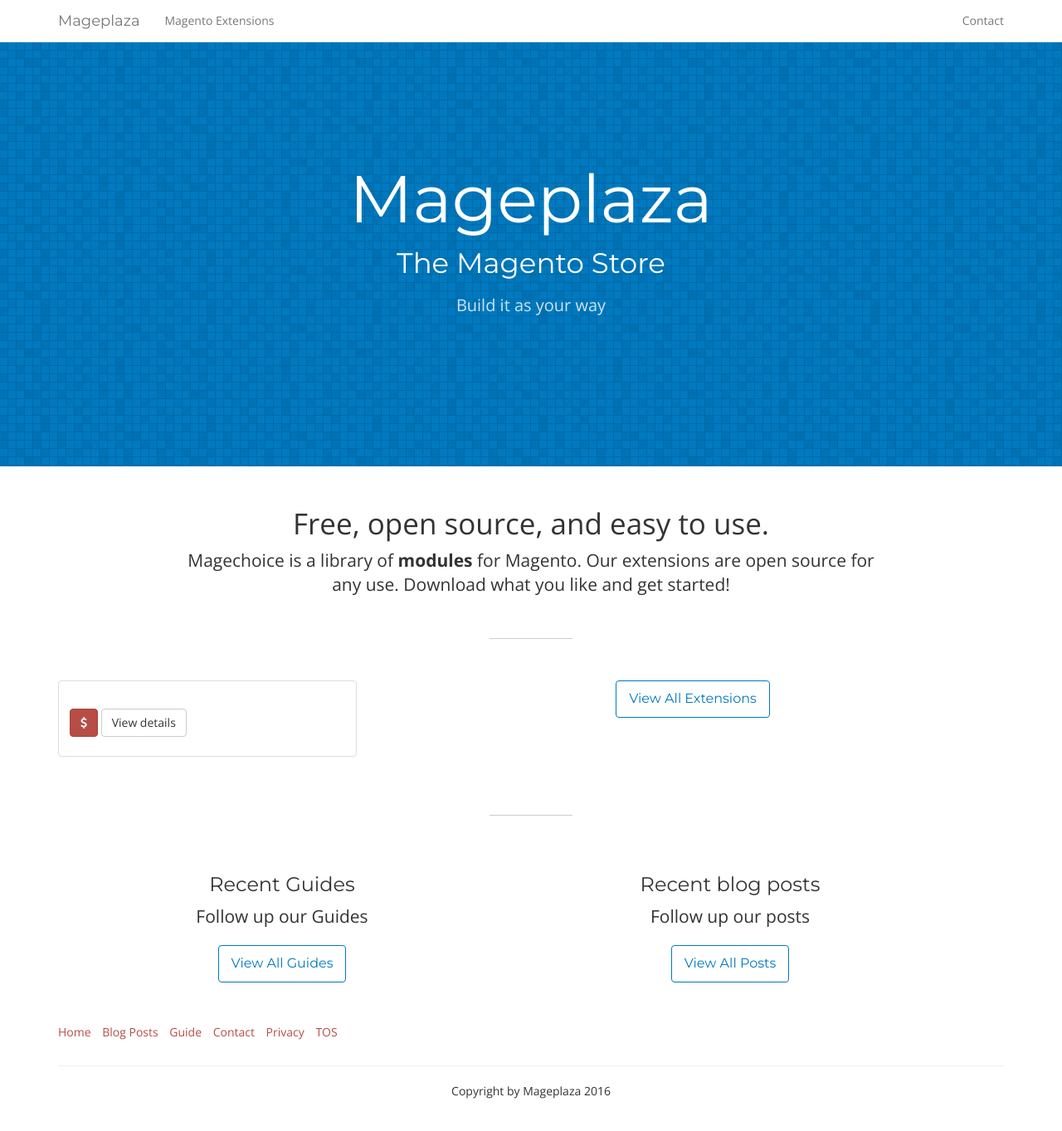
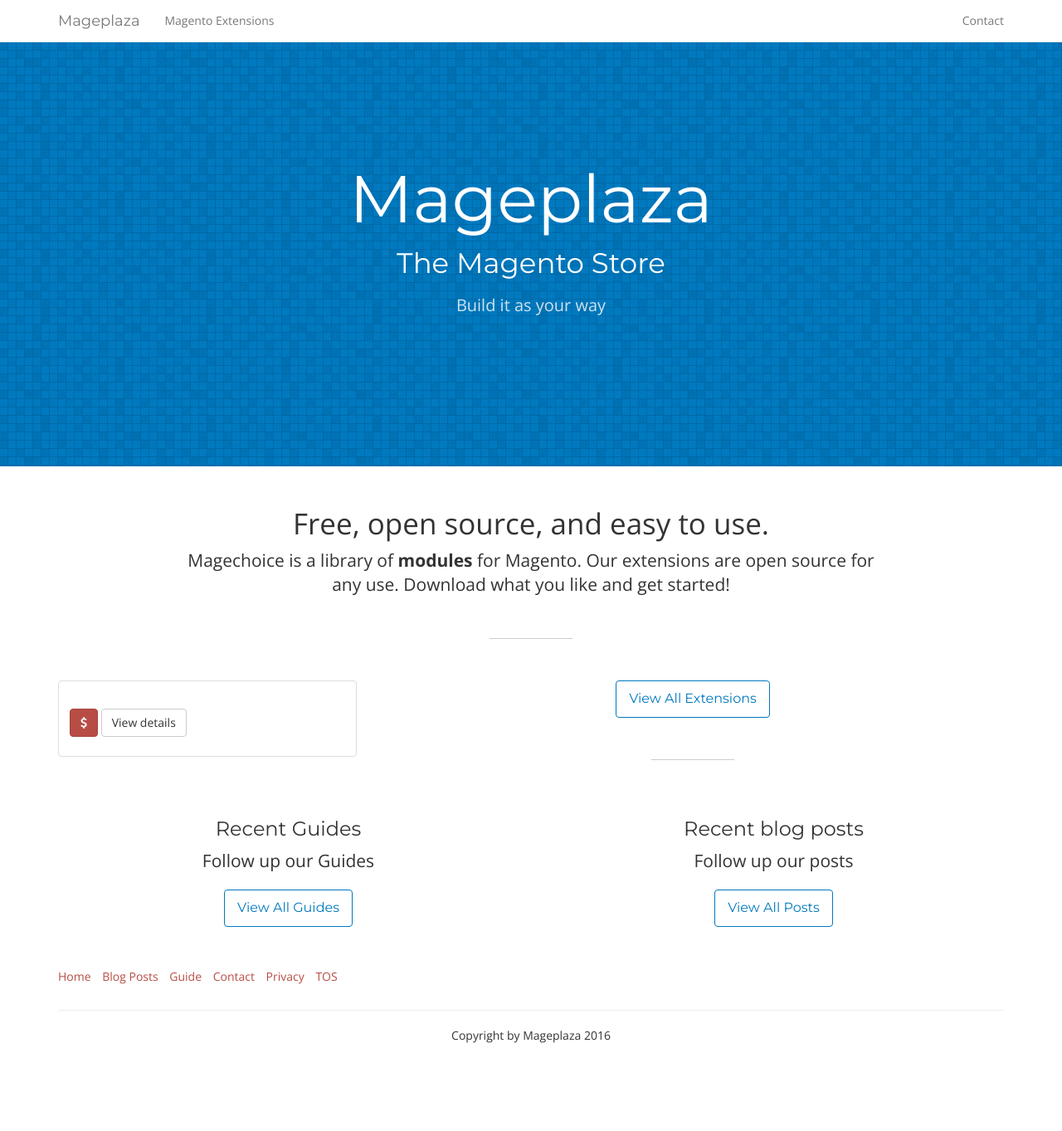
Before and after one commit to kangpaper/mplaza, a Jekyll site: the page built from index.html, in a window 1280 px wide and 1385 px high. Shown: the top 1363 px of the window at 83% size. Built offline with Jekyll 4.4.1, drawn with Linux system fonts in a browser that asks for light colours; nearby versions of some CDN libraries; the list of posts is cut into pages by our own code.

Commit message:
Auto update

```diff
--- a/index.html
+++ b/index.html
@@ -28,7 +28,7 @@
 
                     <p>
                         <button type="button" class="btn btn-primary">{% if extension.price == 0 %}FREE{% else %}<i class="fa fa-dollar"></i>{{ extension.price }}{% endif %}</button>
-                        <a href="{{ site.url }}/{{ extension.url }}" class="btn btn-default">View details</a>
+                        <a href="{{ site.url }}{{ extension.url }}" class="btn btn-default">View details</a>
                     </p>
                 </div>
             </div>
@@ -36,16 +36,18 @@
         {% endfor %}
 
          <div class="text-center btn-home">
-            <a href="/categories/extensions" class="btn btn-outline">View All Extensions</a>
+            <a href="{{ site.url }}/magento-extensions/" class="btn btn-outline">View All Extensions</a>
         </div>
+
+
+        <hr class="small">
 
 
     </div>
 
-    <hr class="small">
 
-
-    <div class="row col-md-6">
+    <div class="row">
+         <div class="col-md-6">
             <div class="row-heading text-center">
                 <h3>Recent Guides</h3>
                 <p class="lead">Follow up our Guides</p>
@@ -72,7 +74,7 @@
 
 
 
-    <div class="row col-md-6">
+        <div class="col-md-6">
             <div class="row-heading text-center">
                 <h3>Recent blog posts</h3>
                 <p class="lead">Follow up our posts</p>
@@ -97,6 +99,10 @@
 
         </div>
 
+    </div>
+
+
+
 
 
 
```
Lines whose indentation alone changed are shown as unchanged.
